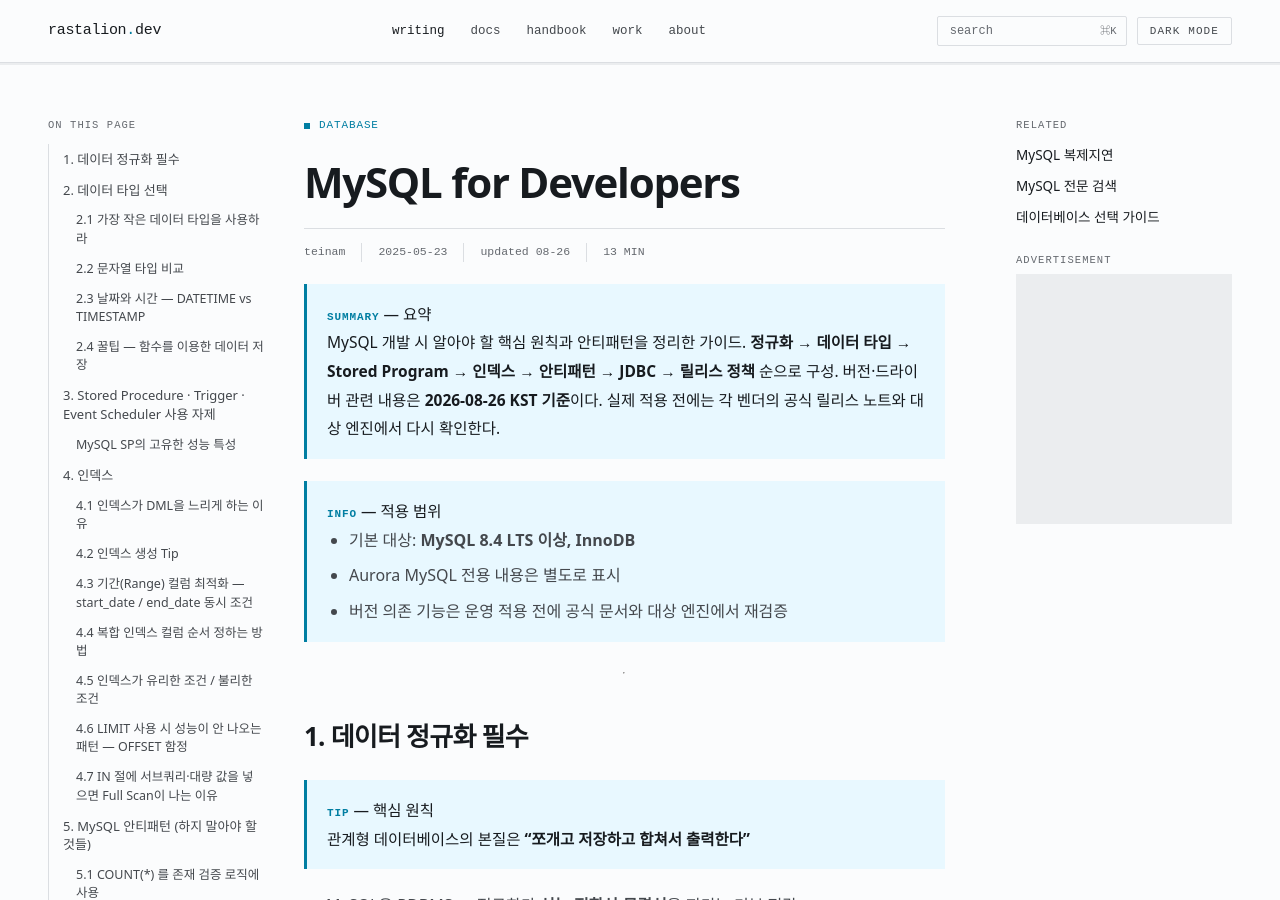
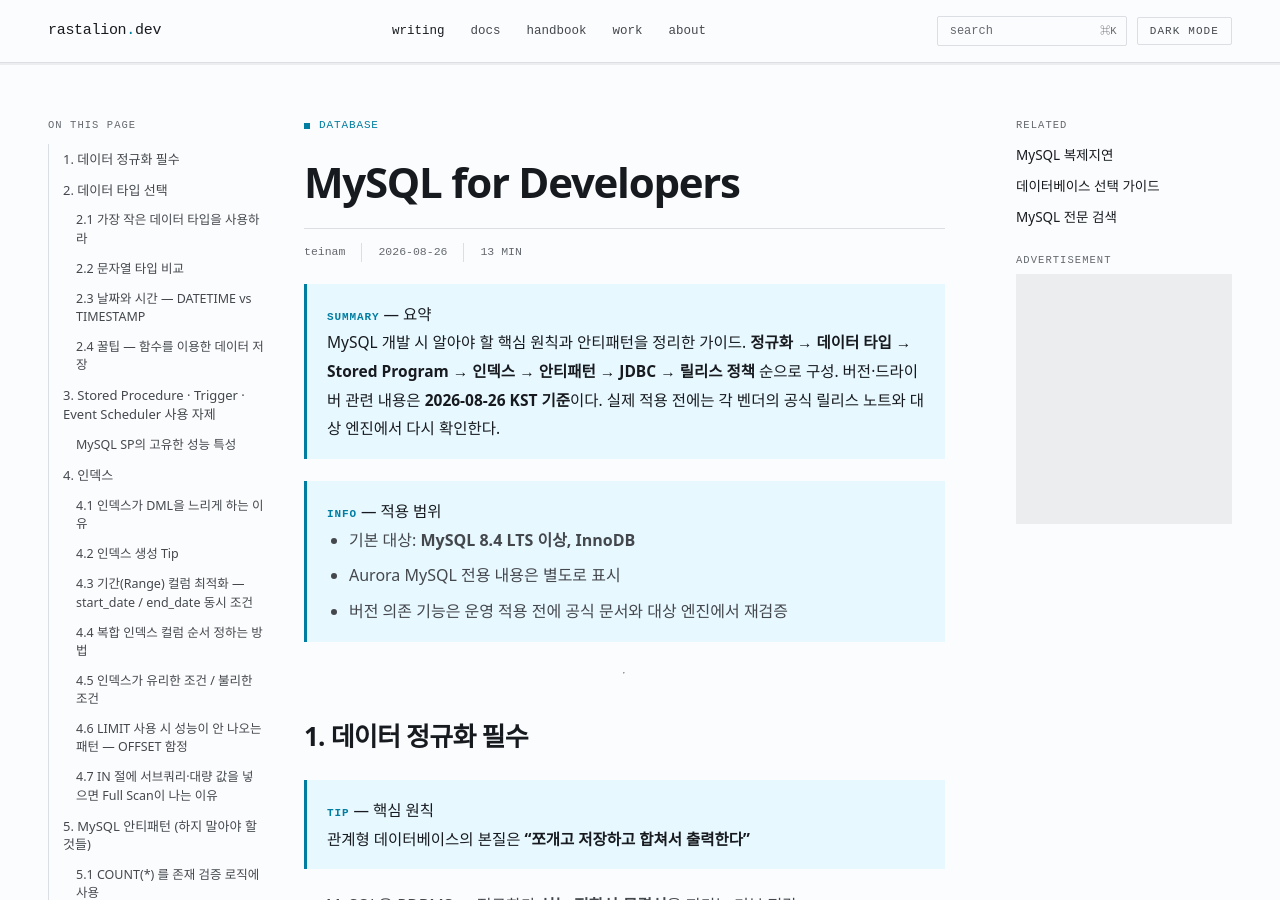
Before and after one commit to TeiNam/teinam.github.io, a Jekyll site: the page built from _posts/2026-08-26-mysql-for-developers.md, in a window 1280 px wide and 900 px high. Built offline with Jekyll 4.4.1, drawn with Linux system fonts in a browser that asks for light colours; some web fonts are replaced; part of the change alters nothing that is shown.

```diff
--- a/_posts/2025-05-23-database-choice.md
+++ b/_posts/2025-05-23-database-choice.md
@@ -1,4 +1,5 @@
 ---
+date: 2025-05-23 11:37:19 +0900
 title: "데이터베이스 선택 가이드"
 category: database
 excerpt: "최적의 성능을 위한 용도와 비지니스 로직에 맞는 데이터베이스 선택 가이드"
--- a/_posts/2025-05-23-mysql-fulltext-search.md
+++ b/_posts/2025-05-23-mysql-fulltext-search.md
@@ -1,4 +1,5 @@
 ---
+date: 2025-05-23 11:08:25 +0900
 title: "MySQL 전문 검색"
 category: database
 excerpt: "MySQL Like 검색 사용을 통한 성능저하를 방지 하기 위한 Fulltext 검색 사용법"
--- a/_posts/2025-05-23-mysql-replication-lag.md
+++ b/_posts/2025-05-23-mysql-replication-lag.md
@@ -1,4 +1,5 @@
 ---
+date: 2025-05-23 14:53:45 +0900
 title: "MySQL 복제지연"
 category: database
 excerpt: "MySQL의 복제 지연 현상 처리 방안"
--- a/_posts/2025-05-23-mysql-for-developers.md
+++ b/_posts/2026-08-26-mysql-for-developers.md
@@ -2,7 +2,6 @@
 title: "MySQL for Developers"
 category: database
 excerpt: "MySQL 개발에서 알아야 할 핵심 원칙과 안티패턴 — 정규화부터 인덱스, 드라이버 선택, 릴리스 정책까지."
-updated: 2026-08-26
 ---
 
 > **SUMMARY** — 요약
```
